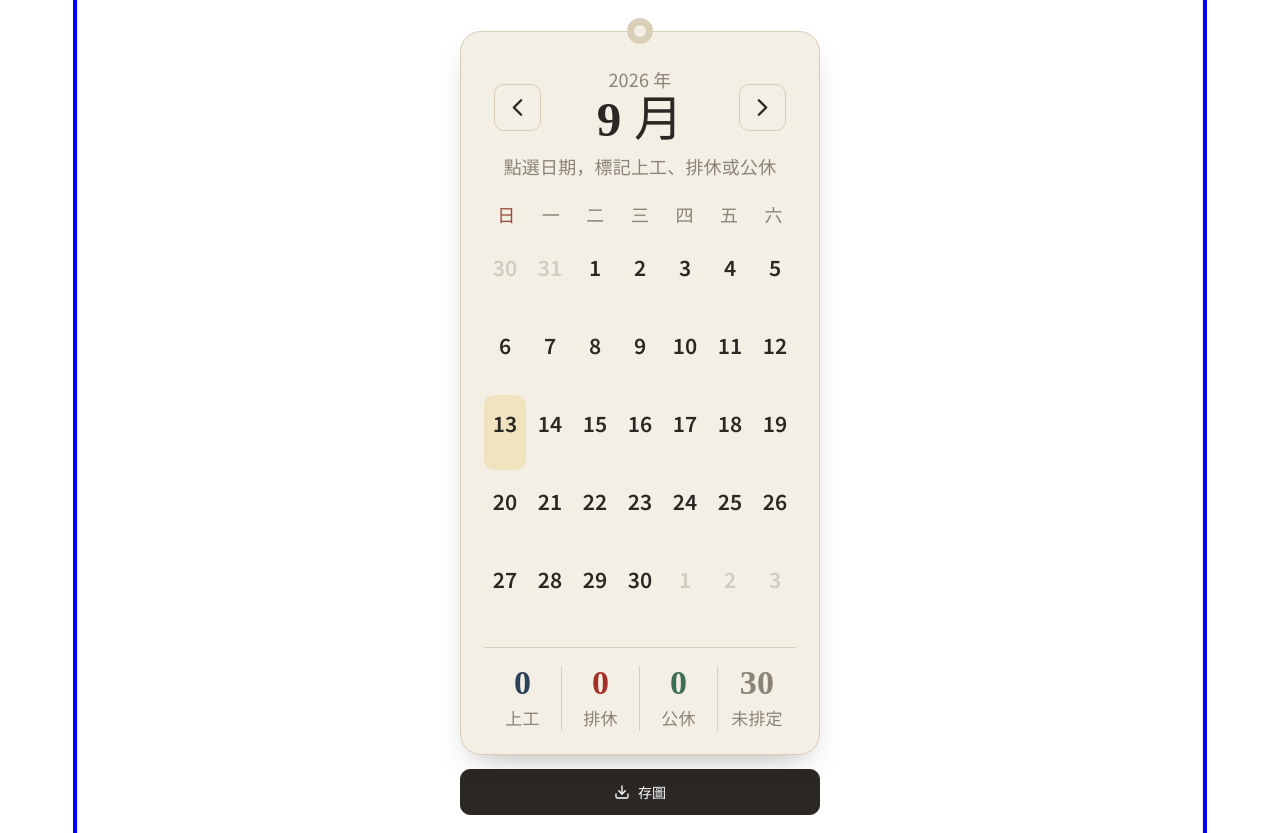
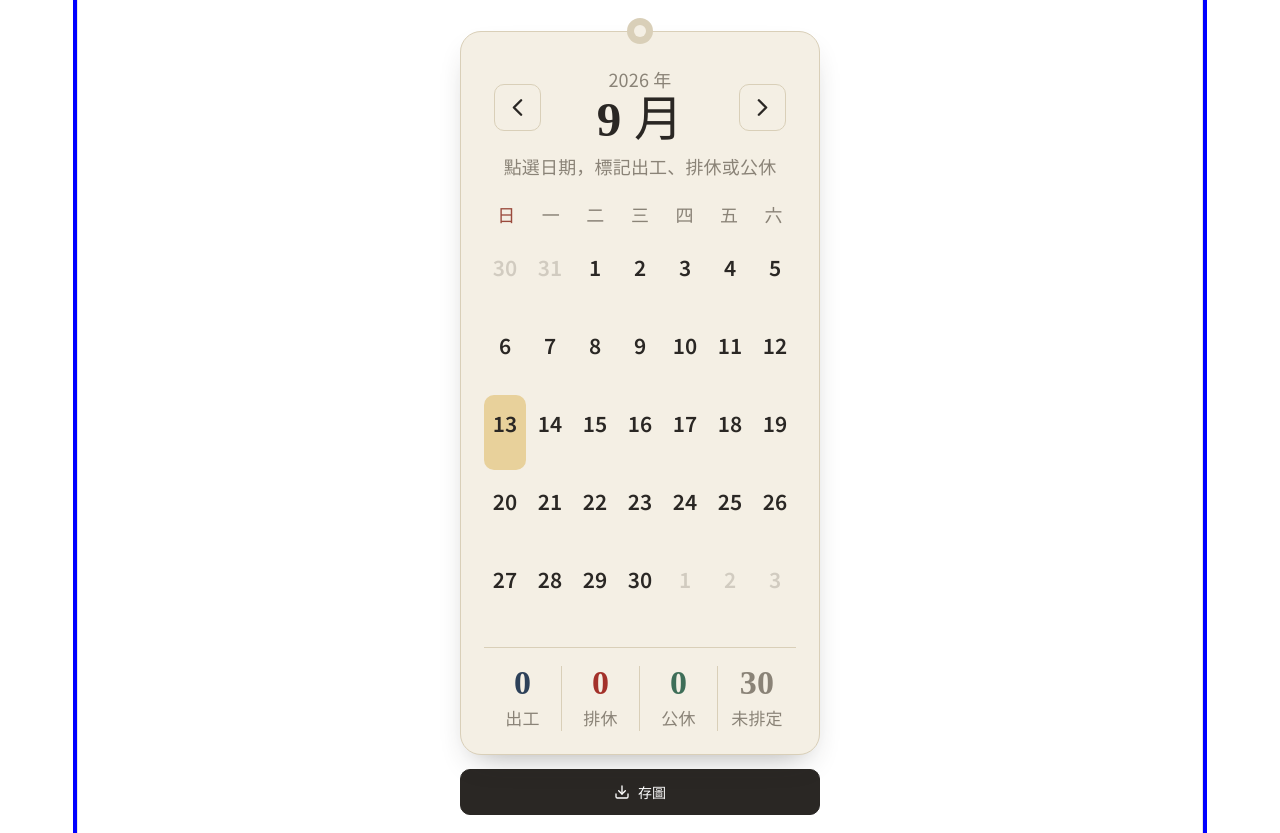
Before and after one commit to 0jerryqq-star/my-perfect-pwa, a React (Vite) app: page / in a window 1280 px wide. Built offline with nearby package versions, Linux system fonts and the light colour scheme.

Commit message:
update app

```diff
--- a/src/App.jsx
+++ b/src/App.jsx
@@ -51,7 +51,7 @@ function calcWork(start, end) {
 }
 
 // 排休計算：排休時段與「標準工時區間（08:00-12:00、13:00-17:00）」的重疊
-// 部分算排休時數，其餘標準工時區間內未重疊的時段視為當日上工。
+// 部分算排休時數，其餘標準工時區間內未重疊的時段視為當日出工。
 // 預設整段 08:00-17:00 都算排休 = 整日排休。
 function calcOff(start, end) {
   const s = toMinutes(start);
@@ -388,7 +388,7 @@ export default function AttendanceCalendar() {
           --off: #A3312A;
           --holiday: #3E6E58;
           --sun: #9A4A3C;
-          --gold-wash: #F1E3C0;
+          --gold-wash: #E8D19B;
           font-family: 'Noto Sans TC', sans-serif;
           color: var(--ink);
           max-width: 420px;
@@ -556,7 +556,7 @@ export default function AttendanceCalendar() {
             <ChevronRight size={29} />
           </button>
         </div>
-        <p className="ac-hint">點選日期，標記上工、排休或公休</p>
+        <p className="ac-hint">點選日期，標記出工、排休或公休</p>
 
         <div className="ac-weekrow">
           {WEEKDAYS.map((w, i) => (
@@ -610,7 +610,7 @@ export default function AttendanceCalendar() {
         <div className="ac-stats">
           <div className="ac-stat">
             <div className="ac-stat-num n-work">{loading ? "–" : fmt(stats.workDaysSum, 3)}</div>
-            <div className="ac-stat-label">上工</div>
+            <div className="ac-stat-label">出工</div>
           </div>
           <div className="ac-stat">
             <div className="ac-stat-num n-off">{loading ? "–" : fmt(stats.offSum, 2)}</div>
@@ -650,7 +650,7 @@ export default function AttendanceCalendar() {
                 未排定
               </button>
               <button className={`seg-work ${draftStatus === "work" ? "is-active" : ""}`} onClick={() => selectStatus("work")}>
-                上工
+                出工
               </button>
               <button className={`seg-off ${draftStatus === "off" ? "is-active" : ""}`} onClick={() => selectStatus("off")}>
                 排休
@@ -793,7 +793,7 @@ export default function AttendanceCalendar() {
                   ) : (
                     <>
                       排休 <b>{fmt(offPreview.offHours, 2)}</b> 小時（<b>{fmt(offPreview.offFraction, 3)}</b> 天）
-                      ・其餘上工 <b>{fmt(offPreview.workHours, 2)}</b> 小時（<b>{fmt(offPreview.dayFraction, 3)}</b> 天）
+                      ・其餘出工 <b>{fmt(offPreview.workHours, 2)}</b> 小時（<b>{fmt(offPreview.dayFraction, 3)}</b> 天）
                     </>
                   )
                 ) : (
@@ -803,7 +803,7 @@ export default function AttendanceCalendar() {
             )}
             {draftStatus === "off" && (
               <p className="ac-rule-note">
-                點「整日」可切換整天排休／自訂時段；未列入排休、落在 08:00–17:00（扣除午休）的時間視為當日上工
+                點「整日」可切換整天排休／自訂時段；未列入排休、落在 08:00–17:00（扣除午休）的時間視為當日出工
               </p>
             )}
 
@@ -815,7 +815,7 @@ export default function AttendanceCalendar() {
                   ) : (
                     <>
                       公休 <b>{fmt(offPreview.offHours, 2)}</b> 小時（<b>{fmt(offPreview.offFraction, 3)}</b> 天）
-                      ・其餘上工 <b>{fmt(offPreview.workHours, 2)}</b> 小時（<b>{fmt(offPreview.dayFraction, 3)}</b> 天）
+                      ・其餘出工 <b>{fmt(offPreview.workHours, 2)}</b> 小時（<b>{fmt(offPreview.dayFraction, 3)}</b> 天）
                     </>
                   )
                 ) : (
@@ -825,7 +825,7 @@ export default function AttendanceCalendar() {
             )}
             {draftStatus === "holiday" && (
               <p className="ac-rule-note">
-                點「整日」可切換整天公休／自訂時段；未列入公休、落在 08:00–17:00（扣除午休）的時間視為當日上工
+                點「整日」可切換整天公休／自訂時段；未列入公休、落在 08:00–17:00（扣除午休）的時間視為當日出工
               </p>
             )}
 
```
Also changed, not shown: 1 other file (tests, documents, lock files or other folders).
